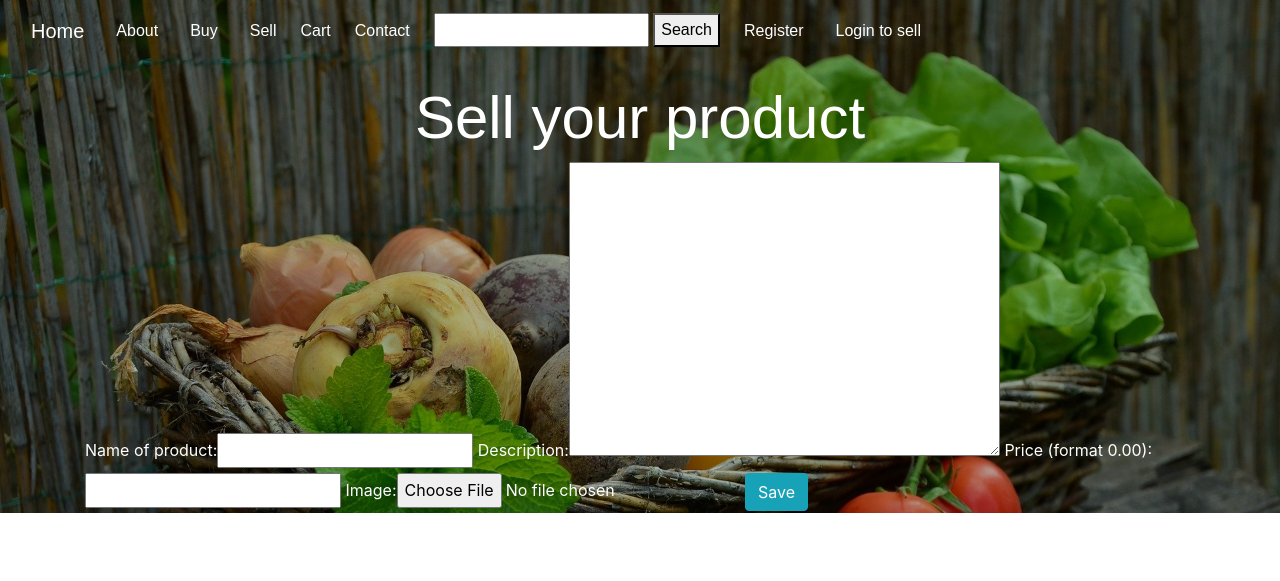
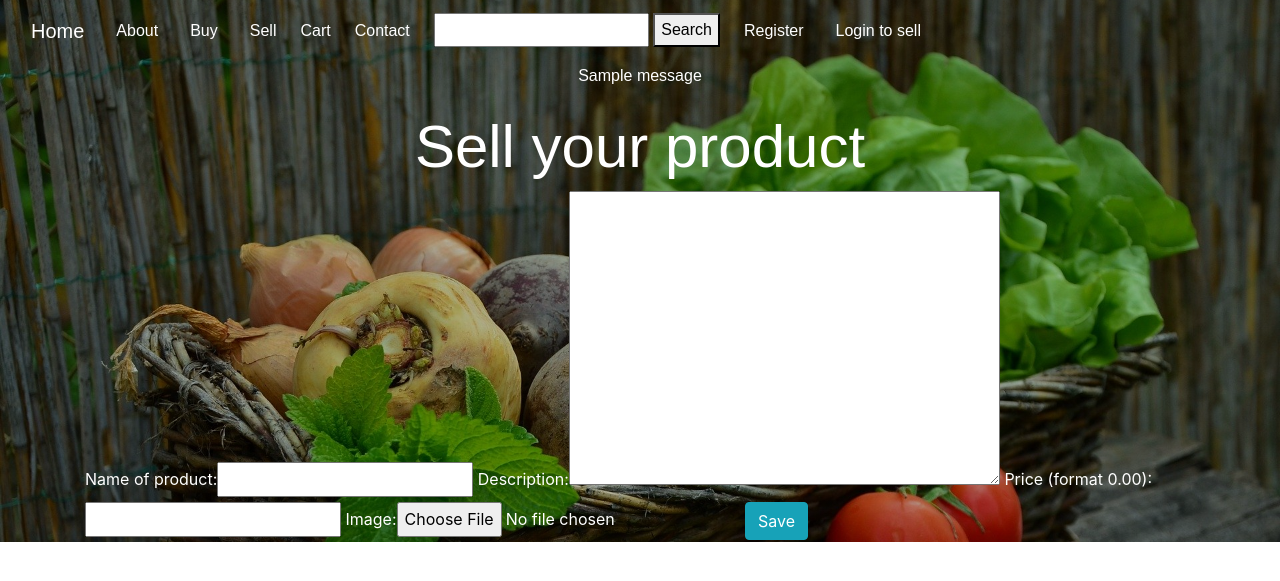
Before and after one commit to digitalstuart/kerry-online-farmers-market, a Django app: a page that uses templates/second_base.html in a window 1280 px wide. Shown: the top 581 px of the page. Run offline with Django 3.2, Linux system fonts and the light colour scheme; tables that the repository leaves empty hold one stand-in row (values such as "Sample post"); one stand-in notice (Sample message) is shown; some libraries are stand-ins or nearby versions; some web fonts are replaced.

Commit message:
Added functionality for displaying login and registration 'success' messages

```diff
--- a/accounts/templates/buyer_registration.html
+++ b/accounts/templates/buyer_registration.html
@@ -7,6 +7,12 @@
 
 {% block content %}
 <div class="container sections">
+{% if messages %}
+    <div class="registration-message">
+        {% for message in messages %} {{ message }} {% endfor %}
+    </div>
+    {% endif %}
+<div>
 	<p>If you already have an account, you can <a href="{% url 'login_buyer' %}">sign in</a></p>
 	<form method="POST" class="accountform">
 		<fieldset class="form-group">
--- a/accounts/views.py
+++ b/accounts/views.py
@@ -73,7 +73,7 @@ def registration_buyer(request):
                                      password=request.POST['password1'])
             if user:
                 auth.login(user=user, request=request)
-                messages.success(request, "You have successfully registered")
+                messages.success(request, "You have successfully registered and have been automatically logged in")
             else:
                 messages.error(request, "Unable to register your account at this time")
     else:
@@ -96,7 +96,7 @@ def registration_seller(request):
                                      password=request.POST['password1'])
             if user:
                 auth.login(user=user, request=request)
-                messages.success(request, "You have successfully registered")
+                messages.success(request, "You have successfully registered and have been automatically logged in")
             else:
                 messages.error(request, "Unable to register your account at this time")
     else:
--- a/products/templates/product_form.html
+++ b/products/templates/product_form.html
@@ -2,7 +2,13 @@
 {% load bootstrap_tags %}
 {% block content %}
 <div class="container sections">
-<h1 class="section-heading">Sell your product</h1>
+{% if messages %}
+    <div class="login-message text-center">
+        {% for message in messages %} {{ message }} {% endfor %}
+    </div>
+    {% endif %}
+<div>
+	<h1 class="section-heading">Sell your product</h1>
 	<form method="POST" enctype="multipart/form-data">
 		{% csrf_token %}
 		{{ form | as_bootstrap }}
--- a/static/css/custom.css
+++ b/static/css/custom.css
@@ -21,7 +21,7 @@ p {
     background-color: transparent;
 }
 
-.navbar, .about-buy-sell, h1, .logout-message {
+.navbar, .about-buy-sell, h1, .logout-message, .login-message, .registration-message {
     font-family: 'Spicy Rice', sans-serif;
 }
 
--- a/templates/base.html
+++ b/templates/base.html
@@ -61,7 +61,7 @@
 					</li>
                     {% else %}
                     <li class="nav-item">
-						<a class="nav-link" href="/">
+						<a class="nav-link" href="{% url 'registration_buyer' %}">
 							<span class="nav-text">Register</span>
 						</a>
 					</li>
--- a/templates/second_base.html
+++ b/templates/second_base.html
@@ -77,7 +77,7 @@
 					</li>
                     {% else %}
                     <li class="nav-item">
-						<a class="nav-link" href="/">
+						<a class="nav-link" href="{% url 'registration_buyer' %}">
 							<span class="nav-text">Register</span>
 						</a>
 					</li>
```
Also changed, not shown: checkout/templates/checkout.html (+7 -0 lines).
